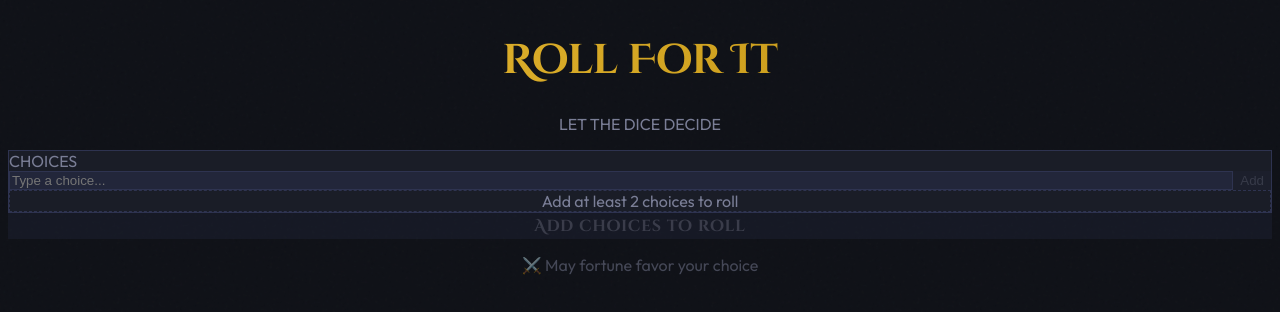
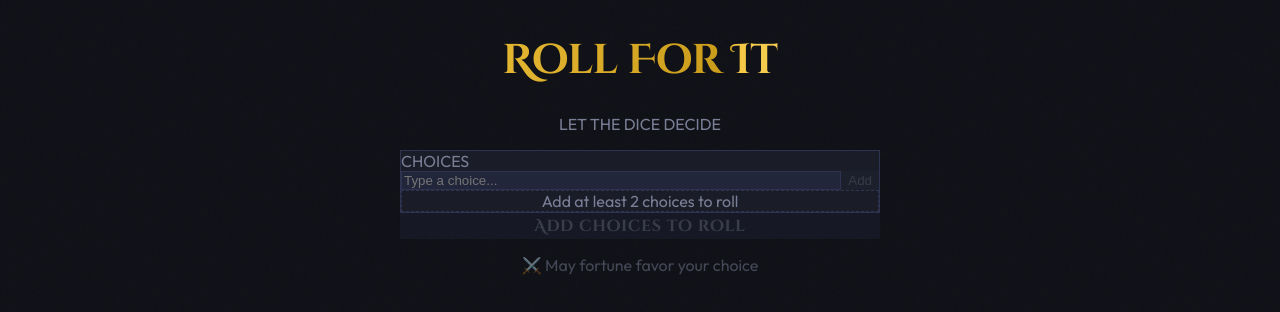
Before and after one commit to sensualraisin123/roll-for-it, a Next.js app: page / in a window 1280 px wide. Shown: the top 312 px of the page. Built offline with nearby package versions, Linux system fonts and the light colour scheme.

Commit message:
fix card width with inline style

```diff
--- a/components/RollForIt.tsx
+++ b/components/RollForIt.tsx
@@ -206,7 +206,7 @@ export default function RollForIt() {
   useEffect(() => () => { if (tickerRef.current) clearInterval(tickerRef.current) }, [])
 
   return (
-    <div className="relative min-h-dvh flex flex-col items-center justify-start py-12 px-4 z-10">
+    <div className="relative z-10 flex flex-col gap-6" style={{ width: '100%', maxWidth: '480px', margin: '0 auto' }}>
 
       {/* Background radial glow */}
       <div
```
